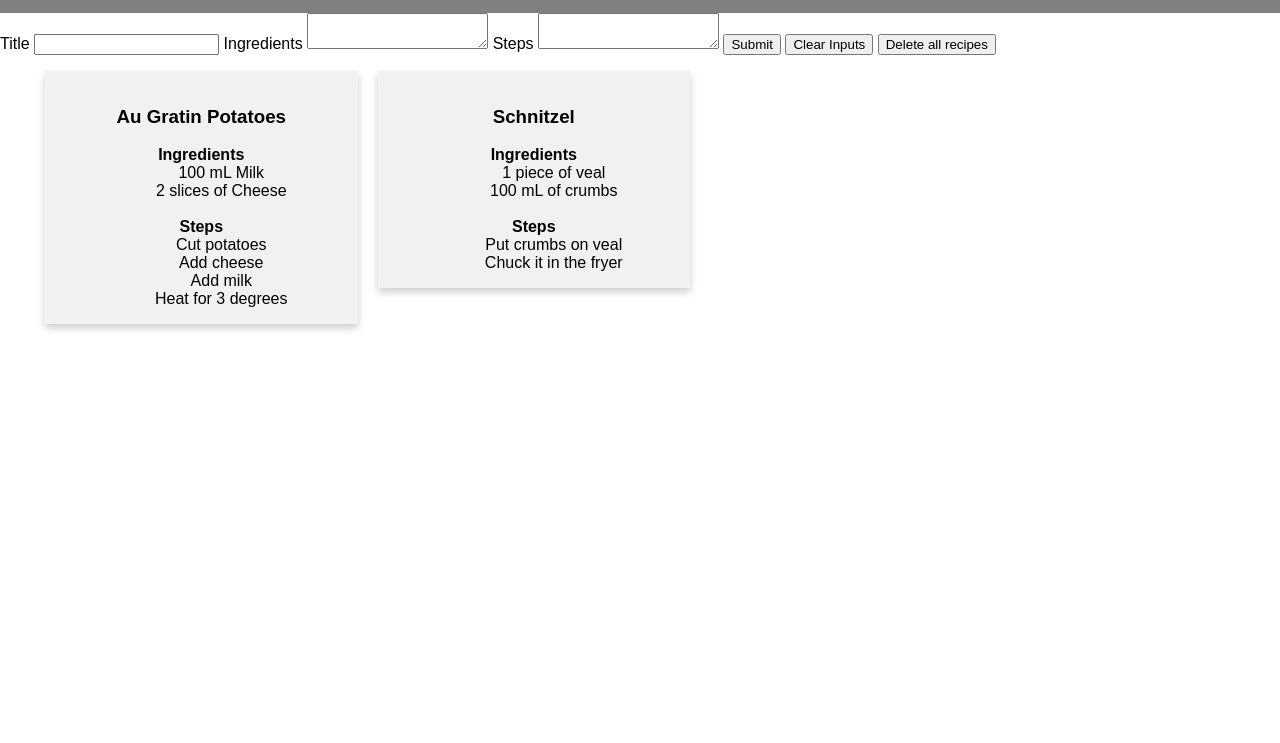
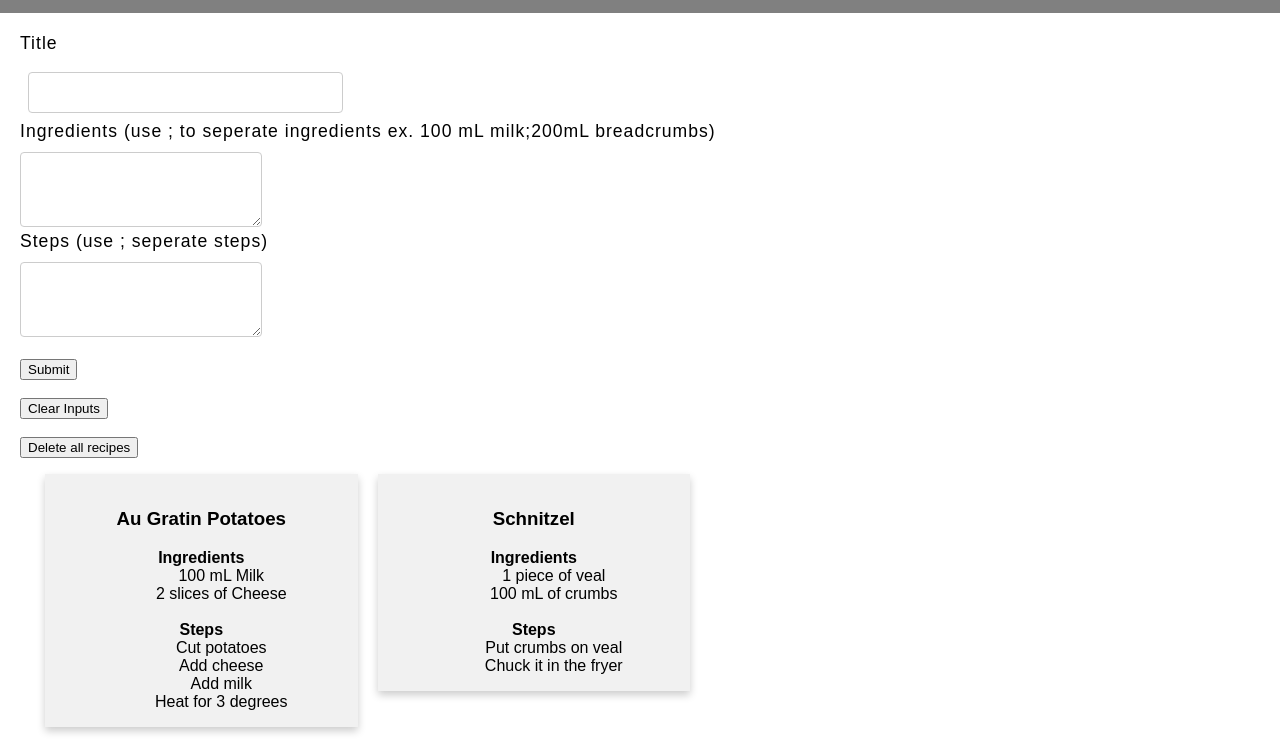
Before and after one commit to StanfordLin/CPSC455, a website built with Parcel: page index.html in a window 1280 px wide. Shown: the part 57-800 px from the top of the page. Built offline with nearby package versions, Linux system fonts and the light colour scheme.

Commit message:
Working version yay

```diff
--- a/index.html
+++ b/index.html
@@ -26,21 +26,31 @@
       </div>
     </header>
     <script src="/src/index.js"></script>
+
+    <div class="inputForm">
     <form>
       <label for="title">Title</label>
       <input type="text" id="title" title="title" required>
 
-      <label for="ingredients">Ingredients</label>
+      <label for="ingredients">Ingredients (use ; to seperate ingredients ex. 100 mL milk;200mL breadcrumbs)</label>
       <textarea id="ingredients" name="ingredients" required></textarea>
 
-      <label for="steps">Steps</label>
+      <label for="steps">Steps (use ; seperate steps)</label>
       <textarea id="steps" name="steps" required></textarea>
+  <br />
+  <br />
 
       <button type="submit">Submit</button>
+      <br />
+      <br />
+
       <button id="clearInputButton" type="button">Clear Inputs</button>
+      <br />
+      <br />
+
 
       <button id="deleteAllRecipesButton" type="button">Delete all recipes</button>
-
+    </div>
   </form>
   <div class="row">
     <ul id="recipeListData">
--- a/src/styles.css
+++ b/src/styles.css
@@ -3,7 +3,7 @@ html,
 body {
   margin: 0;
   padding: 0;
-  font-family: Arial, Helvetica, sans-serif;
+  font-family: Arial;
 }
 
 header {
@@ -100,3 +100,38 @@ header {
     margin-bottom: 20px;
   }
 }
+
+input[type="text"] {
+  width: 25%;
+  padding: 12px 20px;
+  margin: 8px;
+  display: inline-block;
+  border: 1px solid #ccc;
+  border-radius: 4px;
+  box-sizing: border-box;
+}
+
+label,
+textarea {
+  font-size: 1.1rem;
+  letter-spacing: 1px;
+}
+
+textarea {
+  padding: 10px;
+  max-width: 100%;
+  line-height: 1.5;
+  border-radius: 4px;
+  border: 1px solid #ccc;
+  font-family: Arial;
+}
+
+label {
+  display: block;
+  margin-bottom: 10px;
+}
+
+.inputForm {
+  margin-left: 20px;
+  margin-top: 20px;
+}
```
